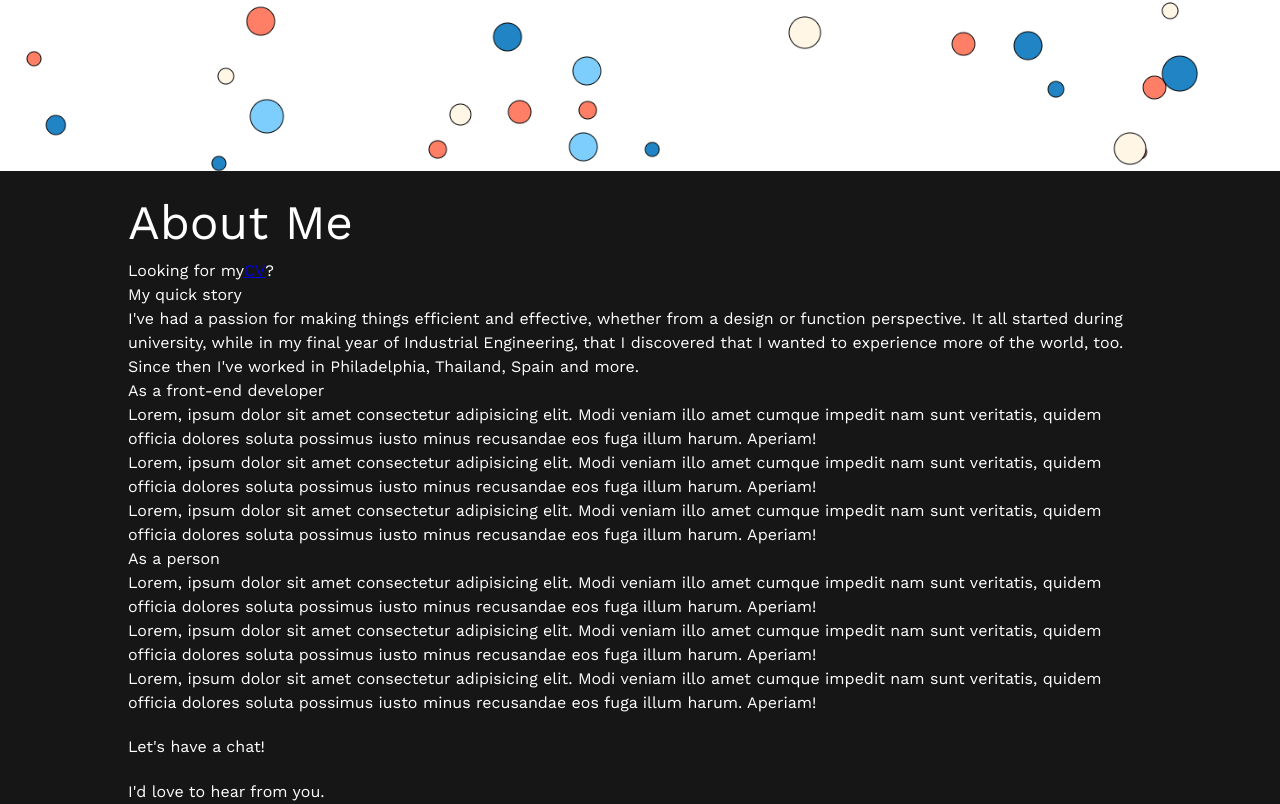
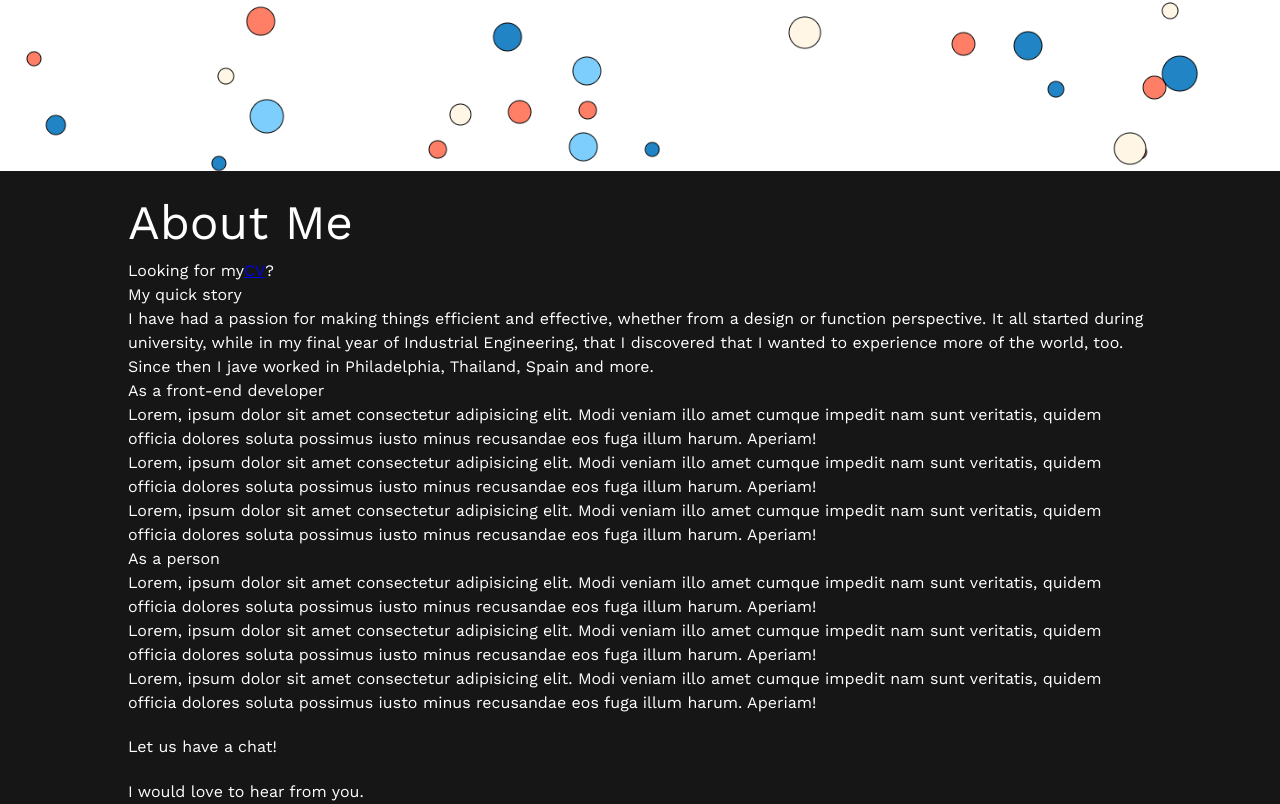
Before and after one commit to MarcoJHB/blog-test-with-next, a Next.js app: page /about in a window 1280 px wide. Shown: the part 309-1113 px from the top of the page. Built offline with nearby package versions, Linux system fonts and the light colour scheme.

Commit message:
Lint various files

```diff
--- a/package.json
+++ b/package.json
@@ -16,7 +16,7 @@
     "react-dom": "18.2.0"
   },
   "devDependencies": {
-    "babel-eslint": "^10.1.0",
+    "@babel/eslint-parser": "^7.18.9",
     "eslint": "8.22.0",
     "eslint-config-next": "12.2.5"
   }
--- a/pages/about.js
+++ b/pages/about.js
@@ -13,6 +13,7 @@ export default function About() {
           height="100%"
           layout="fill"
           objectFit="cover"
+          alt="Gravity Collision"
         />
       </div>
       <Container>
@@ -26,10 +27,10 @@ export default function About() {
         </p>
         <h3>My quick story</h3>
         <p>
-          I've had a passion for making things efficient and effective, whether from a design or
+          I have had a passion for making things efficient and effective, whether from a design or
           function perspective. It all started during university, while in my final year of
           Industrial Engineering, that I discovered that I wanted to experience more of the world,
-          too. Since then I've worked in Philadelphia, Thailand, Spain and more.
+          too. Since then I jave worked in Philadelphia, Thailand, Spain and more.
         </p>
         <h3>As a front-end developer</h3>
         <p>
@@ -63,8 +64,8 @@ export default function About() {
           impedit nam sunt veritatis, quidem officia dolores soluta possimus iusto minus recusandae
           eos fuga illum harum. Aperiam!
         </p>
-        <h2>Let's have a chat!</h2>
-        <p>I'd love to hear from you.</p>
+        <h2>Let us have a chat!</h2>
+        <p>I would love to hear from you.</p>
       </Container>
     </main>
   );
```
Also changed, not shown: components/meta.js (+6 -7 lines), .eslintrc.json, 1 other file (tests, documents, lock files or other folders).
